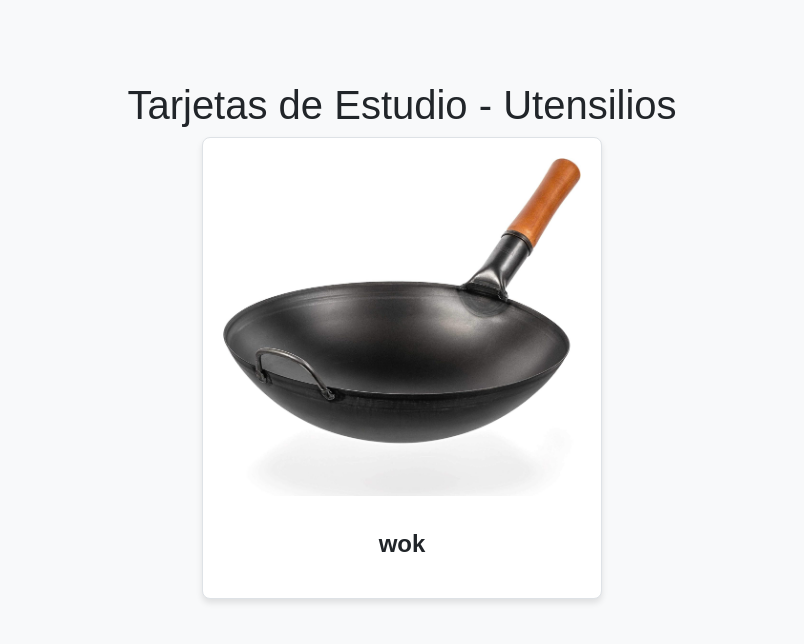
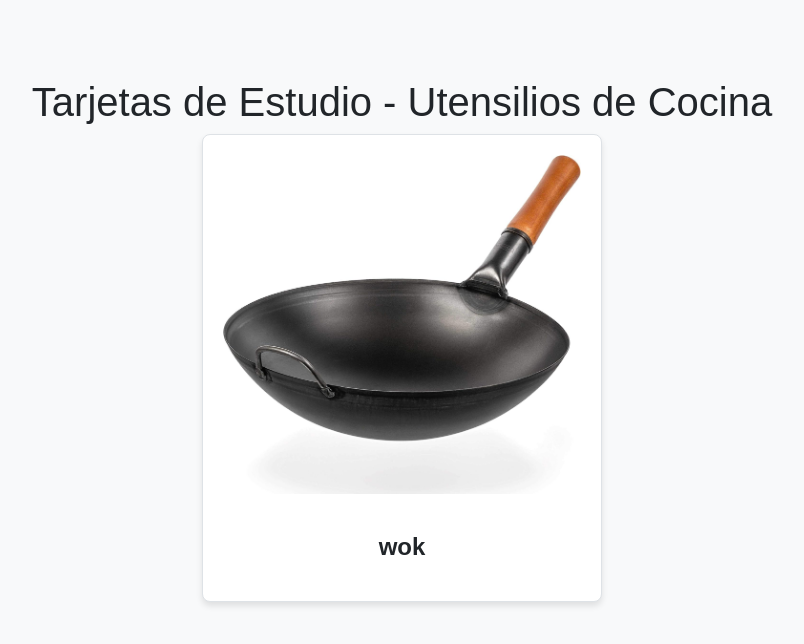
Before and after one commit to tguajardo/tguajardo.github.io, a plain HTML site: page study-cards/utensils.html in a window 1280 px wide. Both pictures are taken after a click on the element 640 px from the left and 367 px from the top of the page. Shown: the whole page, without its empty margins (238-1042 px from the left). Drawn offline with nearby package versions, Linux system fonts and the light colour scheme.

Commit message:
Update utensils.html

```diff
--- a/study-cards/utensils.html
+++ b/study-cards/utensils.html
@@ -3,7 +3,7 @@
 <head>
     <meta charset="UTF-8">
     <meta name="viewport" content="width=device-width, initial-scale=1">
-    <title>Tarjetas de Estudio - Utensilios</title>
+    <title>Tarjetas de Estudio - Utensilios de Cocina</title>
     <link rel="stylesheet" href="https://cdn.jsdelivr.net/npm/bootstrap@5.3.0/dist/css/bootstrap.min.css">
     <style>
         body {
@@ -36,7 +36,6 @@
         }
         .card-img {
             width: 100%;
-            max-width: 400px;
             height: auto;
             border-radius: 8px;
             margin-bottom: 20px;
@@ -45,16 +44,16 @@
             display: none;
             font-size: 24px;
             font-weight: bold;
-            margin-top: 10px;
+            margin-top: 15px;
         }
     </style>
 </head>
 <body>
 
     <div class="container card-container">
-        <h1>Tarjetas de Estudio - Utensilios</h1>
+        <h1>Tarjetas de Estudio - Utensilios de Cocina</h1>
         <div class="card" onclick="toggleName()">
-            <img id="utensilImg" src="" alt="utensilio" class="card-img">
+            <img id="utensilImg" src="" alt="Utensilio" class="card-img">
             <p class="card-name" id="utensilName"></p>
         </div>
     </div>
@@ -64,7 +63,7 @@
         let currentIndex = 0;
         let nameVisible = false;
 
-        // Cargar el archivo de texto
+        // Load utensils from the text file
         fetch("assets/Utensilios.txt")
             .then(response => response.text())
             .then(data => {
@@ -74,11 +73,11 @@
                         utensils.push({ image: "assets/" + lines[i], name: lines[i + 1] });
                     }
                 }
-                shuffleArray(utensils);
-                showutensil();
+                shuffleArray(utensils); // Shuffle the order
+                showUtensil();
             });
 
-        function showutensil() {
+        function showUtensil() {
             document.getElementById("utensilImg").src = utensils[currentIndex].image;
             document.getElementById("utensilName").textContent = utensils[currentIndex].name;
             document.getElementById("utensilName").style.display = "none";
@@ -91,7 +90,7 @@
                 nameVisible = true;
             } else {
                 currentIndex = (currentIndex + 1) % utensils.length;
-                showutensil();
+                showUtensil();
             }
         }
 
```
